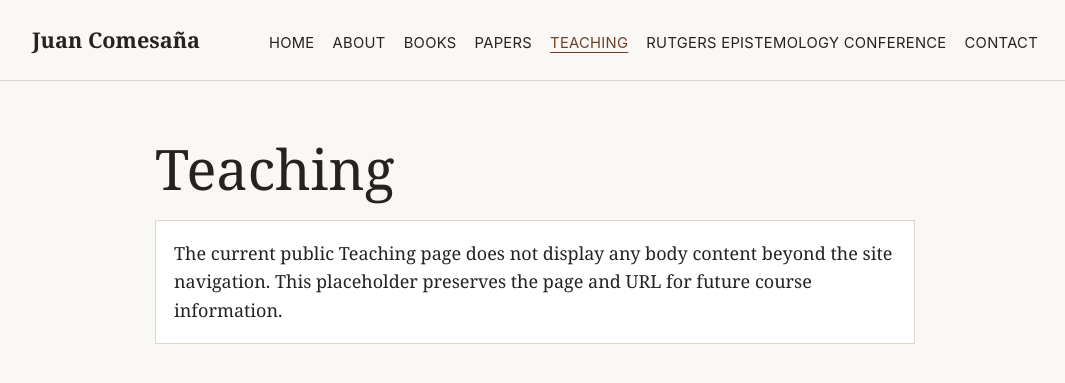
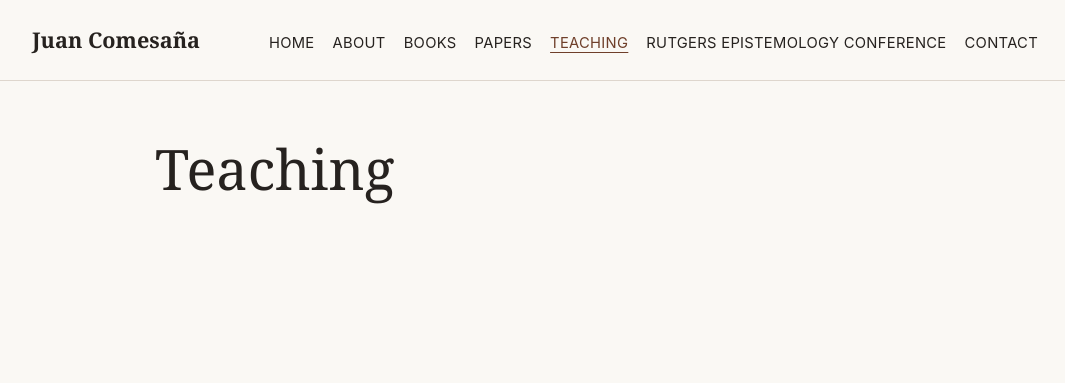
Before and after one commit to Comesana73/juancomesana.org, a Jekyll site: the page built from teaching.md, in a window 1280 px wide. Shown: the top 383 px of the page, without its empty margins (105-1170 px from the left). Built offline with Jekyll 4.4.1, drawn with Linux system fonts in a browser that asks for light colours.

Commit message:
Updated links in about and deleted stub for teaching page

```diff
--- a/teaching.md
+++ b/teaching.md
@@ -8,6 +8,6 @@ permalink: /teaching/
 
 # Teaching
 
-<p class="notice">The current public Teaching page does not display any body content beyond the site navigation. This placeholder preserves the page and URL for future course information.</p>
+
 
 </div>
```
Also changed, not shown: about.md (+1 -1 lines).
